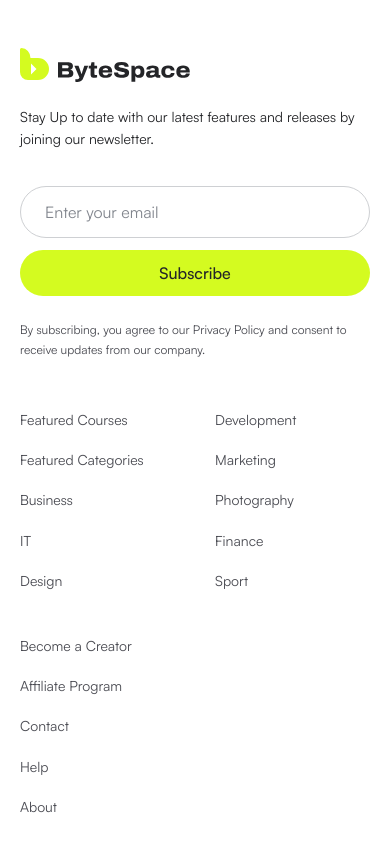
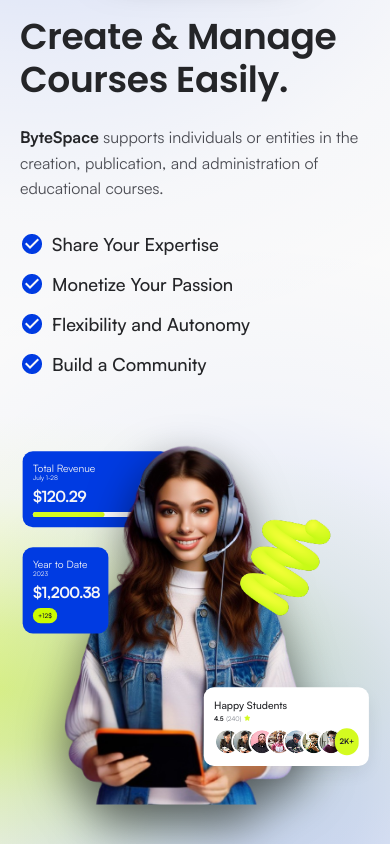
Before and after one commit to HasnathAhmedTamim/bytespace-frontend, a Next.js app: page / in a window 390 px wide. Shown: the part 5440-6284 px from the top of the page. Built offline with nearby package versions, Linux system fonts and the light colour scheme.

Commit message:
feat(home): add create and manage courses section
Extract shared HappyStudentsCard (with compact variant) and align its spacing with Figma; add stat cards, check list and lower backdrop glows.

```diff
--- a/src/app/(site)/page.tsx
+++ b/src/app/(site)/page.tsx
@@ -3,6 +3,7 @@
 import { GradientBackdrop } from "@/components/sections/home/gradient-backdrop";
 import { GrowthSection } from "@/components/sections/home/growth-section";
 import { HeroSection } from "@/components/sections/home/hero-section";
+import { ManageCoursesSection } from "@/components/sections/home/manage-courses-section";
 import { PartnersSection } from "@/components/sections/home/partners-section";
 
 export default function HomePage() {
@@ -14,6 +15,7 @@
       <CategoriesSection />
       <GradientBackdrop>
         <GrowthSection />
+        <ManageCoursesSection />
       </GradientBackdrop>
     </>
   );
--- a/src/components/sections/home/gradient-backdrop.tsx
+++ b/src/components/sections/home/gradient-backdrop.tsx
@@ -5,6 +5,8 @@
         <div className="absolute top-22.5 left-[29%] h-[1080px] w-[1040px] -translate-1/2 bg-glow [--glow:rgb(212_251_32/0.42)]" />
         <div className="absolute top-22.5 right-10 h-[1150px] w-[1100px] translate-x-1/2 -translate-y-1/2 bg-glow [--glow:rgb(0_59_226/0.07)]" />
         <div className="absolute top-[750px] left-10 h-[1000px] w-[1250px] -translate-1/2 bg-glow [--glow:rgb(0_59_226/0.13)]" />
+        <div className="absolute bottom-45 left-0 h-[550px] w-[1150px] -translate-x-1/2 translate-y-1/2 bg-glow [--glow:rgb(212_251_32/0.55)]" />
+        <div className="absolute right-32.5 bottom-20 h-[1100px] w-[1000px] translate-1/2 bg-glow [--glow:rgb(0_59_226/0.21)]" />
       </div>
       {children}
     </div>
--- a/src/components/sections/home/growth-section.tsx
+++ b/src/components/sections/home/growth-section.tsx
@@ -14,7 +14,7 @@
 
 export function GrowthSection() {
   return (
-    <section aria-labelledby="growth-heading" className="pt-16 pb-8 md:pt-24 md:pb-12 xl:pt-30 xl:pb-15">
+    <section aria-labelledby="growth-heading" className="pt-16 pb-8 md:pt-24 md:pb-10 xl:pt-30 xl:pb-9">
       <Container className="flex flex-col gap-12 lg:flex-row lg:items-center lg:justify-between lg:gap-10">
         <div className="lg:max-w-140">
           <h2 id="growth-heading" className="heading-s text-balance text-neutral-950 md:heading-m">
--- a/src/components/sections/home/hero-cards.tsx
+++ b/src/components/sections/home/hero-cards.tsx
@@ -1,50 +1,21 @@
-import Image from "next/image";
-import { Star } from "lucide-react";
-
+import { HappyStudentsCard } from "@/components/shared/happy-students-card";
 import { LearningProgressCard } from "@/components/shared/learning-progress-card";
-import { images } from "@/constants/images";
-import { cn } from "@/lib/utils";
-
-function FloatingCard({ className, children }: { className?: string; children: React.ReactNode }) {
-  return <div className={cn("absolute rounded-xl bg-white px-4 shadow-soft", className)}>{children}</div>;
-}
 
 export function HeroCards() {
   return (
     <div aria-hidden="true" className="hidden md:block">
-      <FloatingCard className="top-[125px] left-[404px] w-52 pt-3.5 pb-4">
+      <div className="absolute top-[125px] left-[404px] w-52 rounded-xl bg-white px-4 pt-3.5 pb-4 shadow-soft">
         <p className="label-m text-neutral-950">UI/UX Design</p>
         <p className="mt-0.5 flex items-center gap-2 body-xs text-neutral-400">
           200 Courses
           <span className="size-1 rounded-full bg-neutral-400" />
           1000+ Students
         </p>
-      </FloatingCard>
+      </div>
 
       <LearningProgressCard size="sm" className="absolute top-[137px] left-[842px]" />
 
-      <FloatingCard className="top-[323px] left-[328px] w-[16.125rem] pt-3.5 pb-4">
-        <p className="label-m text-neutral-950">Happy Students</p>
-        <p className="flex items-center gap-1 body-xs text-neutral-950">
-          4.5 <span className="text-neutral-400">(240)</span>
-          <Star className="size-3 fill-secondary-400 text-secondary-400" />
-        </p>
-        <div className="mt-2.5 flex items-center -space-x-3.75">
-          {images.avatars.slice(0, 7).map((src) => (
-            <Image
-              key={src}
-              src={src}
-              alt=""
-              width={42}
-              height={42}
-              className="size-10.5 rounded-full border-3 border-white object-cover"
-            />
-          ))}
-          <span className="relative grid size-10.5 place-items-center rounded-full bg-secondary-400 label-xs font-bold text-neutral-950">
-            2K+
-          </span>
-        </div>
-      </FloatingCard>
+      <HappyStudentsCard className="absolute top-[323px] left-[328px]" />
     </div>
   );
 }
--- /dev/null
+++ b/src/components/sections/home/manage-courses-section.tsx
@@ -0,0 +1,86 @@
+import Image from "next/image";
+
+import { Container } from "@/components/shared/container";
+import { HappyStudentsCard } from "@/components/shared/happy-students-card";
+import { images } from "@/constants/images";
+
+const benefits = ["Share Your Expertise", "Monetize Your Passion", "Flexibility and Autonomy", "Build a Community"];
+
+type StatCardProps = { title: string; period: string; amount: string; children: React.ReactNode };
+
+function StatCard({ title, period, amount, children }: StatCardProps) {
+  return (
+    <div className="rounded-xl bg-primary-800 p-4 text-neutral-50">
+      <p className="body-m leading-5">{title}</p>
+      <p className="font-sans text-[0.625rem] leading-none">{period}</p>
+      <p className="mt-2.5 font-sans text-2xl/[1.2] font-bold tracking-[-0.04em]">{amount}</p>
+      <div className="mt-2.5 flex">{children}</div>
+    </div>
+  );
+}
+
+export function ManageCoursesSection() {
+  return (
+    <section
+      aria-labelledby="manage-courses-heading"
+      className="pt-8 pb-16 md:pt-10 md:pb-24 xl:pt-9 xl:pb-30"
+    >
+      <Container className="flex flex-col gap-12 lg:flex-row-reverse lg:items-center lg:justify-between lg:gap-10">
+        <div className="lg:max-w-[36.1875rem] lg:flex-1">
+          <h2 id="manage-courses-heading" className="heading-s text-balance text-neutral-950 md:heading-m">
+            Create &amp; Manage Courses Easily.
+          </h2>
+          <p className="mt-6 body-m text-neutral-700 md:mt-10 md:body-l">
+            <strong className="font-bold text-neutral-950">ByteSpace</strong> supports individuals or entities in the
+            creation, publication, and administration of educational courses.
+          </p>
+          <ul className="mt-8 flex flex-col gap-[1.15rem] md:mt-11">
+            {benefits.map((benefit) => (
+              <li key={benefit} className="flex items-start gap-2 label-l text-neutral-950">
+                <Image src={images.icons.checkCircle} alt="" width={20} height={20} className="mx-0.5 size-5 shrink-0" />
+                {benefit}
+              </li>
+            ))}
+          </ul>
+        </div>
+
+        <div className="relative mx-auto h-[calc(596px*var(--stage-scale))] w-[calc(542px*var(--stage-scale))] shrink-0 [--stage-scale:0.64] sm:[--stage-scale:0.9] lg:mx-0 lg:[--stage-scale:0.75] xl:[--stage-scale:1]">
+          <div inert className="absolute top-0 left-0 h-[596px] w-[542px] origin-top-left scale-(--stage-scale)">
+            <div className="absolute top-[44px] left-px w-58">
+              <StatCard title="Total Revenue" period="July 1-28" amount="$120.29">
+                <div className="h-2 w-full rounded-full bg-white">
+                  <div className="h-full w-[56%] rounded-full bg-secondary-400" />
+                </div>
+              </StatCard>
+            </div>
+            <div className="absolute top-0 -left-23.5 h-[596px] w-[682px] overflow-hidden drop-shadow-[0_30px_35px_rgb(0_0_0/0.56)]">
+              <Image
+                src={images.people.studentTablet}
+                alt=""
+                width={682}
+                height={682}
+                sizes="682px"
+                className="max-w-none"
+              />
+            </div>
+            <Image
+              src={images.shapes.springLime}
+              alt=""
+              width={217}
+              height={216}
+              className="absolute top-[115px] left-[305px] max-w-none"
+            />
+            <div className="absolute top-[194px] left-px w-33.5">
+              <StatCard title="Year to Date" period="2023" amount="$1,200.38">
+                <span className="grid h-6 place-items-center rounded-full bg-secondary-500 px-2 font-sans text-[0.625rem] font-medium text-neutral-950">
+                  +12$
+                </span>
+              </StatCard>
+            </div>
+            <HappyStudentsCard variant="compact" className="absolute top-[413px] left-[284px]" />
+          </div>
+        </div>
+      </Container>
+    </section>
+  );
+}
--- /dev/null
+++ b/src/components/shared/happy-students-card.tsx
@@ -0,0 +1,48 @@
+import Image from "next/image";
+import { Star } from "lucide-react";
+
+import { images } from "@/constants/images";
+import { cn } from "@/lib/utils";
+
+type HappyStudentsCardProps = { variant?: "default" | "compact"; className?: string };
+
+export function HappyStudentsCard({ variant = "default", className }: HappyStudentsCardProps) {
+  const isCompact = variant === "compact";
+
+  return (
+    <div
+      className={cn(
+        "w-[16.125rem] rounded-xl bg-white px-4 shadow-soft",
+        isCompact ? "pt-5 pb-4.25" : "pt-4.5 pb-4",
+        className,
+      )}
+    >
+      <p className="label-m leading-4 text-neutral-950">Happy Students</p>
+      <p
+        className={cn(
+          "flex items-center gap-1 body-xs text-neutral-950",
+          isCompact ? "mt-1 text-[0.625rem]/4" : "mt-px",
+        )}
+      >
+        <span className={cn(isCompact && "font-bold")}>4.5</span>
+        <span className="text-neutral-400">(240)</span>
+        <Star className={cn("fill-secondary-400 text-secondary-400", isCompact ? "size-2.5" : "size-3")} />
+      </p>
+      <div className="mt-2 flex items-center -space-x-3.75">
+        {images.avatars.slice(0, 7).map((src) => (
+          <Image
+            key={src}
+            src={src}
+            alt=""
+            width={42}
+            height={42}
+            className="size-10.5 rounded-full border-3 border-white object-cover"
+          />
+        ))}
+        <span className="relative grid size-10.5 place-items-center rounded-full bg-secondary-400 label-xs font-bold text-neutral-950">
+          2K+
+        </span>
+      </div>
+    </div>
+  );
+}
--- a/src/constants/images.ts
+++ b/src/constants/images.ts
@@ -5,6 +5,9 @@
   people: {
     studentLaptop: "/images/people/student-laptop.png",
     studentTablet: "/images/people/student-tablet.png",
+  },
+  icons: {
+    checkCircle: "/images/icons/check-circle.png",
   },
   testimonials: {
     sarah: "/images/testimonials/sarah.png",
```
Also changed, not shown: public/images/icons/check-circle.png (added), public/images/people/student-tablet.png.
